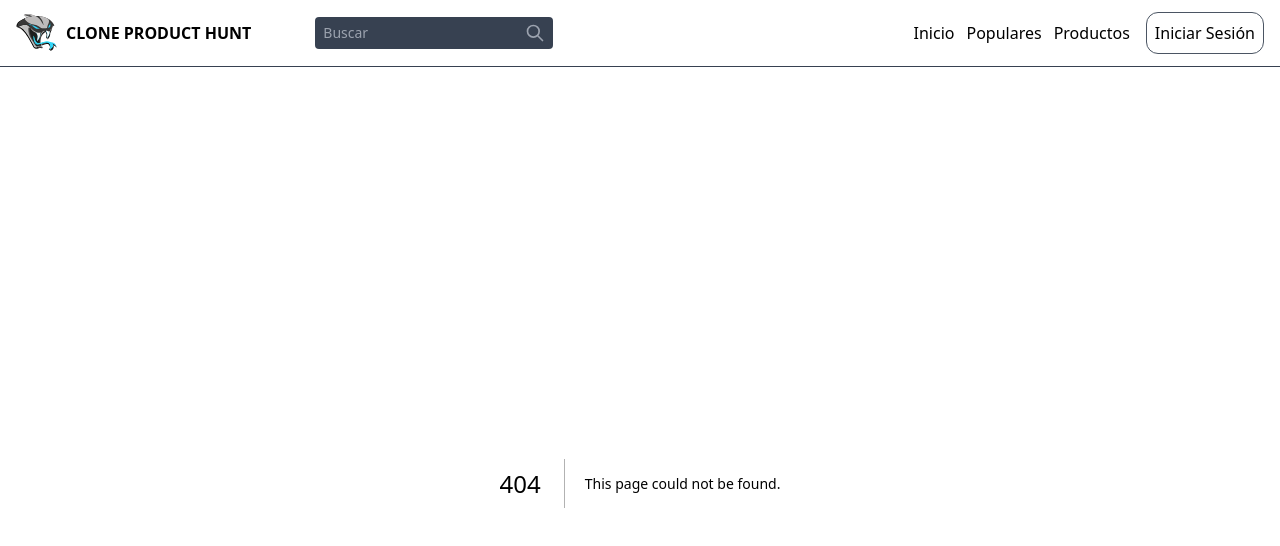
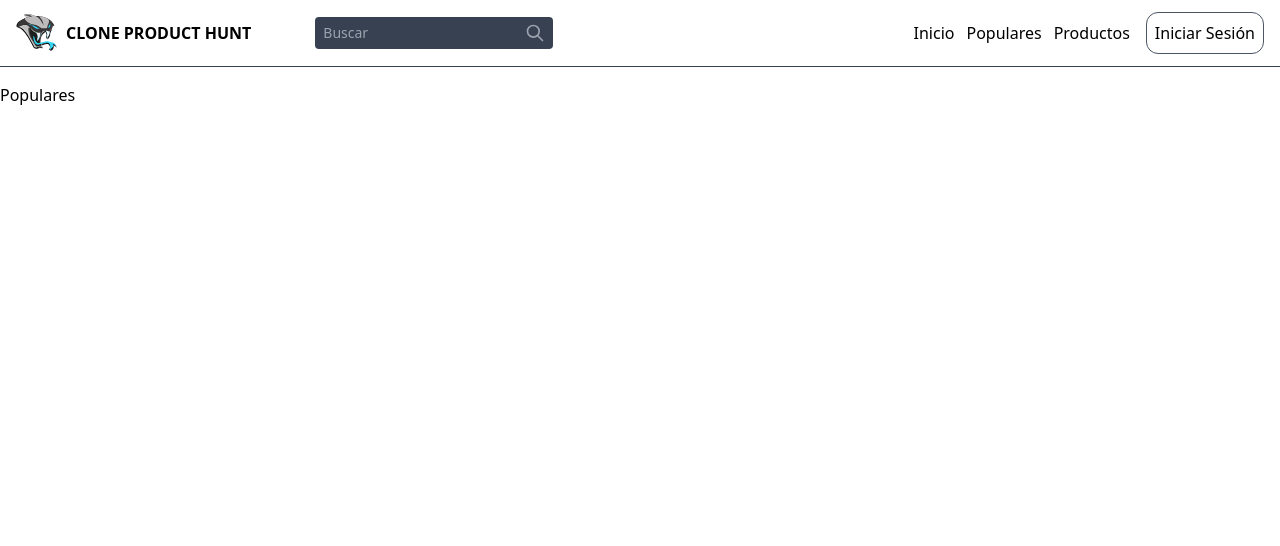
Before and after one commit to Rexpeto/Product-hunt-clone, a Next.js app: page /populares in a window 1280 px wide. Before the commit this address had no page. Shown: the top 546 px of the page. Built offline with nearby package versions, Linux system fonts and the light colour scheme.

Commit message:
Initial page

```diff
--- /dev/null
+++ b/src/app/auth/login/page.jsx
@@ -0,0 +1,9 @@
+const login = () => {
+    return (
+        <div>
+            <h1>Login</h1>
+        </div>
+    );
+};
+
+export default login;
--- /dev/null
+++ b/src/app/populares/page.jsx
@@ -0,0 +1,9 @@
+const Populares = () => {
+    return (
+        <div>
+            <h1>Populares</h1>
+        </div>
+    );
+};
+
+export default Populares;
--- /dev/null
+++ b/src/app/productos/page.jsx
@@ -0,0 +1,9 @@
+const productos = () => {
+    return (
+        <div>
+            <h1>Productos</h1>
+        </div>
+    );
+};
+
+export default productos;
```
